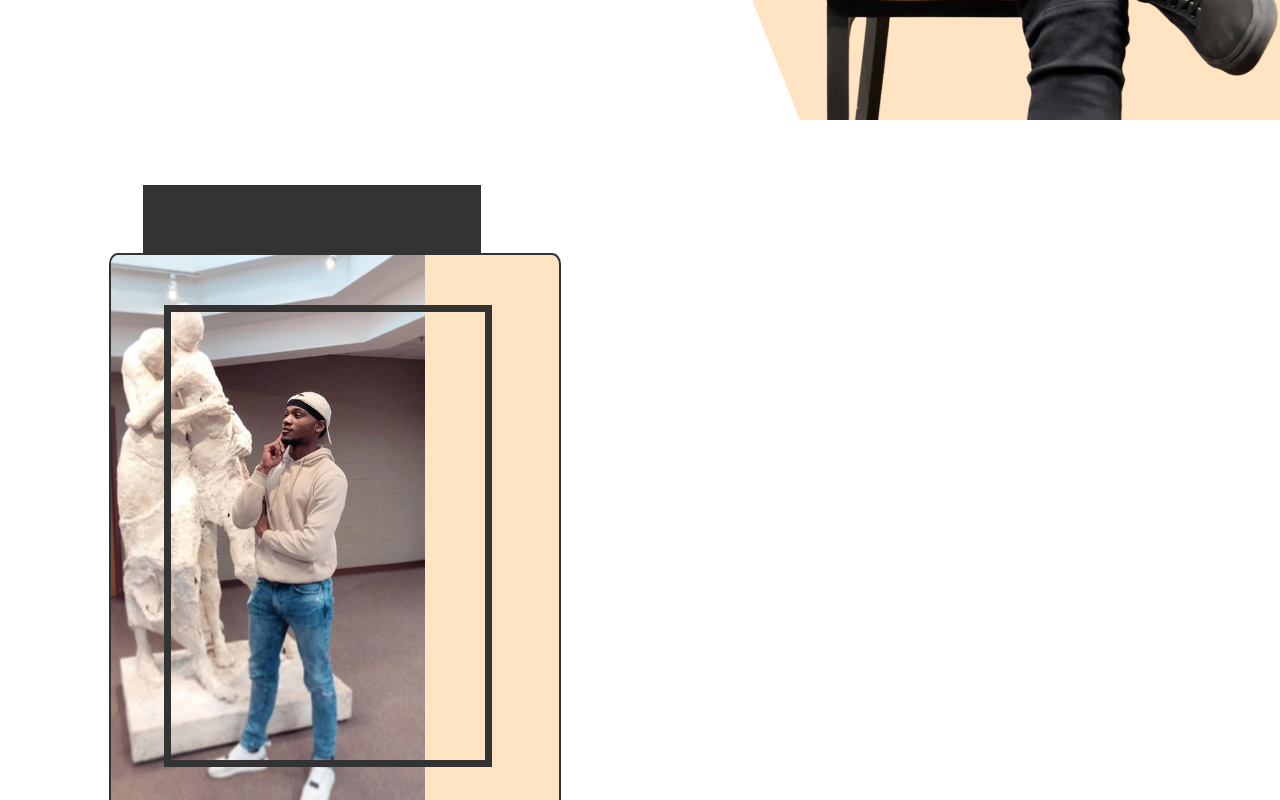
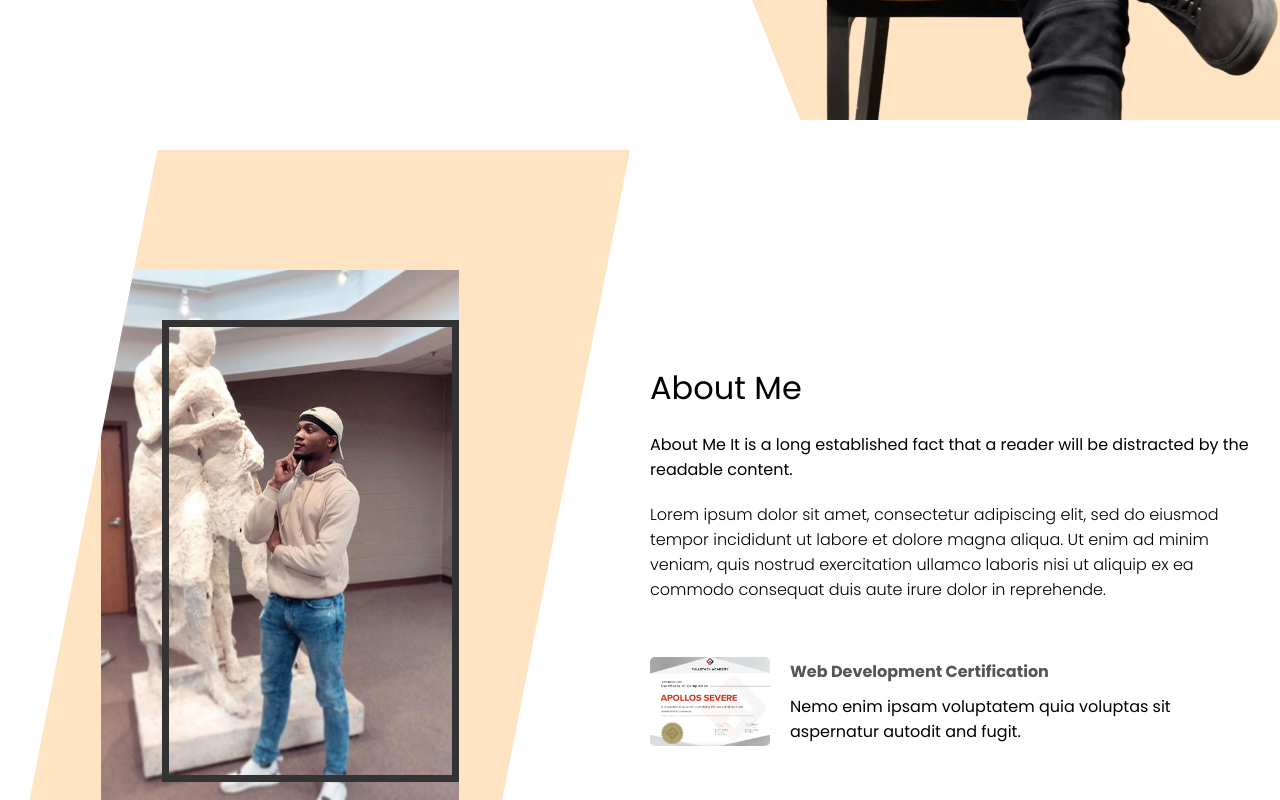
Before and after one commit to ApollosSevere/Official-Portfolio, a React app: page / in a window 1280 px wide. Shown: the part 680-1480 px from the top of the page. Built offline with nearby package versions, Linux system fonts and the light colour scheme.

Commit message:
completed about

```diff
--- a/client/components/About/About.jsx
+++ b/client/components/About/About.jsx
@@ -5,8 +5,8 @@ function About() {
   return (
     <div className="about">
       <div className="about-left">
-        <div className="about-card-bg"></div>
-
+        {/* <div className="about-card-bg"></div> */}
+        <div className="about-left-wrapper">
           <div className="about-card">
             <div className="about-card-wrapper">
               <img
@@ -17,8 +17,39 @@ function About() {
             </div>
           </div>
         </div>
+      </div>
 
-      <div className="about-right"></div>
+      <div className="about-right">
+        <h1 className="a-title">About Me</h1>
+        <p className="a-sub">
+          About Me It is a long established fact that a reader will be
+          distracted by the readable content.
+        </p>
+        <div className="a-desc">
+          Lorem ipsum dolor sit amet, consectetur adipiscing elit, sed do
+          eiusmod tempor incididunt ut labore et dolore magna aliqua. Ut enim ad
+          minim veniam, quis nostrud exercitation ullamco laboris nisi ut
+          aliquip ex ea commodo consequat duis aute irure dolor in reprehende.
+        </div>
+
+        <div className="a-award">
+          <div className="a-award-imgContainer">
+            <img
+              className="a-award-img"
+              src="/assets/img/utils/cert.jpeg"
+              alt=""
+            />
+          </div>
+
+          <div className="a-award-texts">
+            <h4 className="a-award-title">Web Development Certification</h4>
+            <p className="a-award-desc">
+              Nemo enim ipsam voluptatem quia voluptas sit aspernatur autodit
+              and fugit.
+            </p>
+          </div>
+        </div>
+      </div>
     </div>
   );
 }
--- a/client/components/About/about.css
+++ b/client/components/About/about.css
@@ -1,32 +1,45 @@
 .about {
   display: flex;
   align-items: center;
+  gap: 20px;
   height: 100vh;
-  padding: 15px 0;
+  padding: 30px 0;
 }
 
 .about-left {
   flex: 1;
-  /* background-color: red; */
   display: flex;
   align-items: center;
   justify-content: center;
   position: relative;
   height: 100%;
   padding-left: 20px;
+  clip-path: polygon(25% 0%, 100% 0%, 75% 100%, 0% 100%);
+  background-color: bisque;
+}
+
+.about-left-wrapper {
+  display: flex;
+  align-items: center;
+  justify-content: center;
+
+  height: 90%;
+  /* max-width: 100%; */
 }
 
 .about-right {
   flex: 1;
+  /* padding-right: 20px; */
+  padding: 25px 20px 0 0;
 }
 
 .about-card-bg {
   position: absolute;
-  width: 52%;
+  width: 60%;
   height: 70vh;
   /* border-radius: 10%; */
   top: 50px;
-  left: 22%;
+  left: 19%;
   background-color: #333;
   z-index: -1;
 }
@@ -34,18 +47,18 @@
 .about-card {
   max-width: 550px;
   height: 70vh;
-  border-radius: 2%;
+  /* border-radius: 2%; */
   /* position: absolute; */
   background-color: bisque;
   /* top: 17%;
   left: 10%; */
   overflow: hidden;
-  border: #333 solid 2px;
+  /* border: #333 solid 2px; */
 }
 
 .about-card-wrapper {
   /* background-color: aqua; */
-  width: 70%;
+  width: 80%;
   height: 70vh;
   position: relative;
   display: flex;
@@ -68,6 +81,54 @@
   /* border: 10px solid rgba(255, 255, 255, 0.6); */
   border: 7px solid #333;
   /* background-color: aqua; */
-  width: 100%;
+  width: 79%;
   height: 80%;
 }
+
+.a-award-imgContainer {
+  width: 120px;
+  height: 120px;
+  border-radius: 10px;
+  /* object-fit: cover; */
+  /* background-color: rebeccapurple; */
+  display: flex;
+  align-items: center;
+  justify-content: center;
+}
+
+.a-award-img {
+  width: 100%;
+  /* height: 100%; */
+  object-fit: cover;
+  border-radius: 5px;
+}
+
+.a-title {
+  font-weight: 400;
+}
+
+.a-sub {
+  margin: 20px 0;
+}
+
+.a-desc {
+  font-weight: 300;
+}
+
+.a-award {
+  margin-top: 40px;
+  display: flex;
+  justify-content: left;
+  align-items: center;
+  gap: 20px;
+}
+
+.a-award-texts {
+  width: 70%;
+}
+
+.a-award-title {
+  font-weight: bold;
+  color: #555;
+  margin-bottom: 10px;
+}
```
Also changed, not shown: public/assets/img/utils/cert.jpeg (added). Lines whose indentation alone changed are shown as unchanged.
